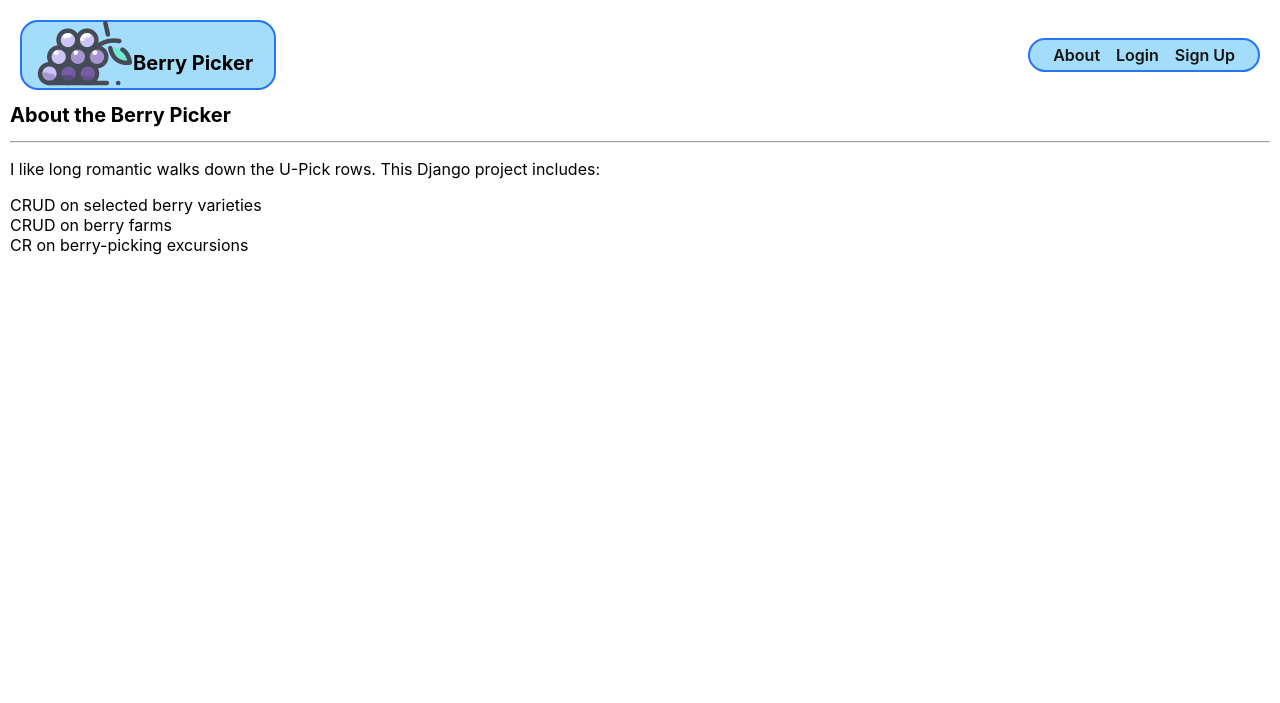
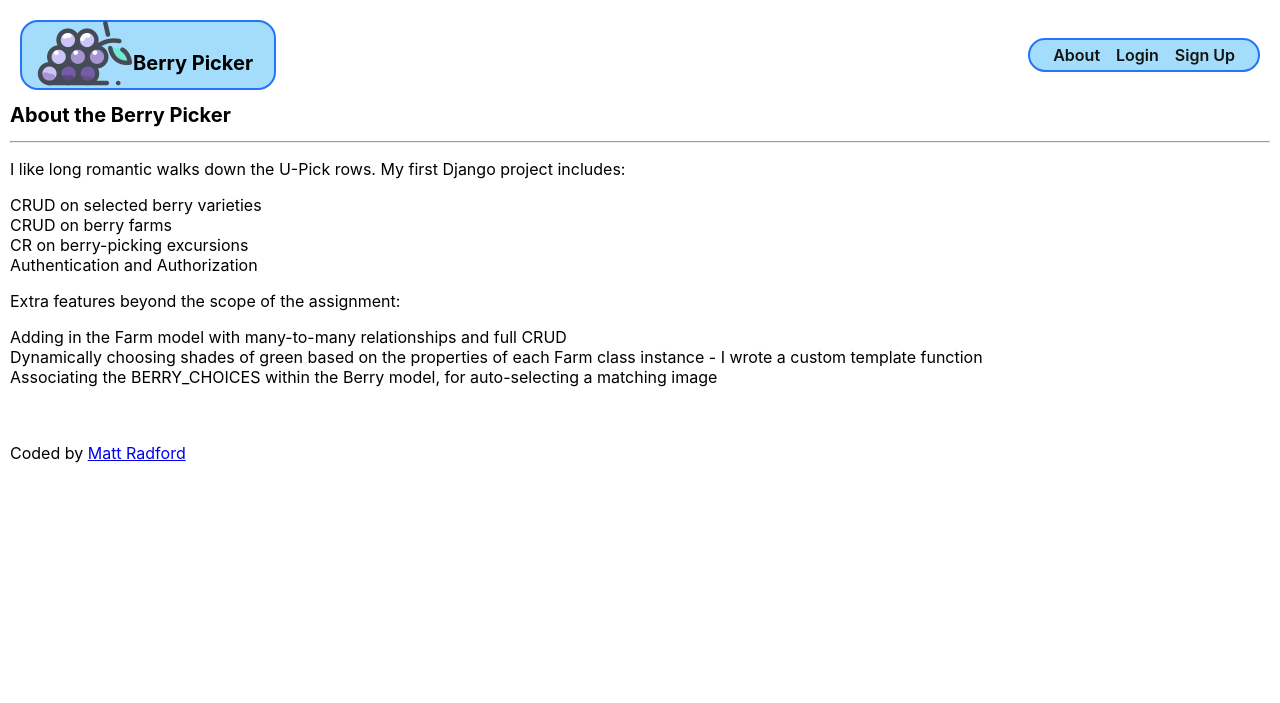
Before and after one commit to radford-coding/django-crud-app-lab, a Django app: page /about/ in a window 1280 px wide. Shown: the top 703 px of the page. Run offline with Django 5.2, Linux system fonts and the light colour scheme.

Commit message:
description on about.html

```diff
--- a/berries/main_app/templates/about.html
+++ b/berries/main_app/templates/about.html
@@ -3,11 +3,21 @@
 <h1>About the Berry Picker</h1>
 <hr />
 <div class="page-content">
-    <p>I like long romantic walks down the U-Pick rows. This Django project includes:</p>
+    <p>I like long romantic walks down the U-Pick rows. My first Django project includes:</p>
     <ul>
         <li>CRUD on selected berry varieties</li>
         <li>CRUD on berry farms</li>
         <li>CR on berry-picking excursions</li>
+        <li>Authentication and Authorization</li>
     </ul>
+    <p>Extra features beyond the scope of the assignment:</p>
+    <ul>
+        <li>Adding in the Farm model with many-to-many relationships and full CRUD</li>
+        <li>Dynamically choosing shades of green based on the properties of each Farm class instance - I wrote a custom template function</li>
+        <li>Associating the BERRY_CHOICES within the Berry model, for auto-selecting a matching image </li>
+    </ul>
+    <br>
+    <br>
+    <p>Coded by <a href="https://github.com/radford-coding/django-crud-app-lab">Matt Radford</a></p>
 </div>
 {% endblock %}
--- a/berries/main_app/templates/main_app/farm_form.html
+++ b/berries/main_app/templates/main_app/farm_form.html
@@ -10,7 +10,7 @@
     {% else %}
       <h1>Add a Farm</h1>
     {% endif %}
-    <img src="{% static 'images/icons8-berries-96.png' %}" alt="The Berry Picker Berries" />
+    <img src="{% static 'images/farm.png' %}" alt="Farm" />
   </div>
   <form action="" method="post" class="form-container" autocomplete="off">
     {% csrf_token %}
```
Also changed, not shown: berries/main_app/static/images/farm.png (added).
